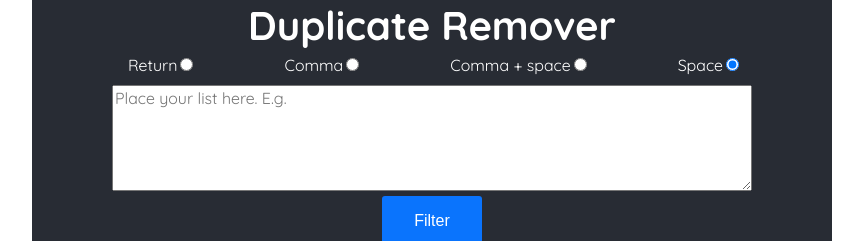
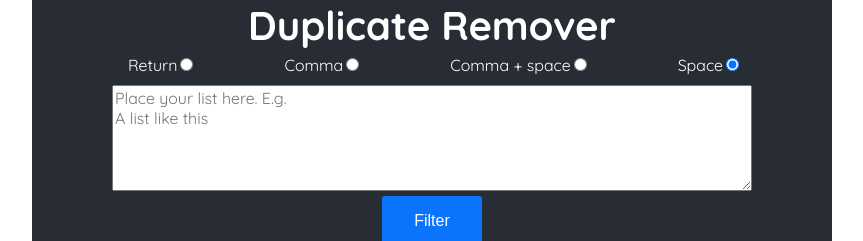
Before and after one commit to mjbryan10/duplicate-remover, a React (Create React App) app: page / in a window 1280 px wide. Shown: the top 241 px of the page, without its empty margins (208-1071 px from the left). Built offline with nearby package versions, Linux system fonts and the light colour scheme.

Commit message:
added dynamic placeholder

```diff
--- a/src/components/form/Form.tsx
+++ b/src/components/form/Form.tsx
@@ -7,7 +7,7 @@ interface Props {
 
 export const Form: FunctionComponent<Props> = ({ onSubmit, joinCommand }) => {
    const [input, setInput] = useState("");
-   const [example, setExample] = useState("")
+   const exampleArr = ["A","list","like","this"];
    const handleSubmit = (event: SyntheticEvent) => {
       event.preventDefault();
       // let strArray = Array.from(new Set(input.split(actionToSplitCommand(optionType)))); // Removes duplicates
@@ -17,8 +17,6 @@ export const Form: FunctionComponent<Props> = ({ onSubmit, joinCommand }) => {
       event: React.ChangeEvent<HTMLInputElement | HTMLTextAreaElement>
    ) => {
       setInput(event.target.value);
-      let exampleArr = ["A","list","like","this"];
-      setExample(exampleArr.join(joinCommand));
    };
    return (
       <form className="Form" action="submit" onSubmit={handleSubmit}>
@@ -28,7 +26,7 @@ export const Form: FunctionComponent<Props> = ({ onSubmit, joinCommand }) => {
             cols={30}
             rows={5}
             onChange={handleChange}
-            placeholder={"Place your list here. E.g." + example}
+            placeholder={"Place your list here. E.g. \n" + exampleArr.join(joinCommand)}
          ></textarea>
          <input type="submit" value="Filter" />
       </form>
```
